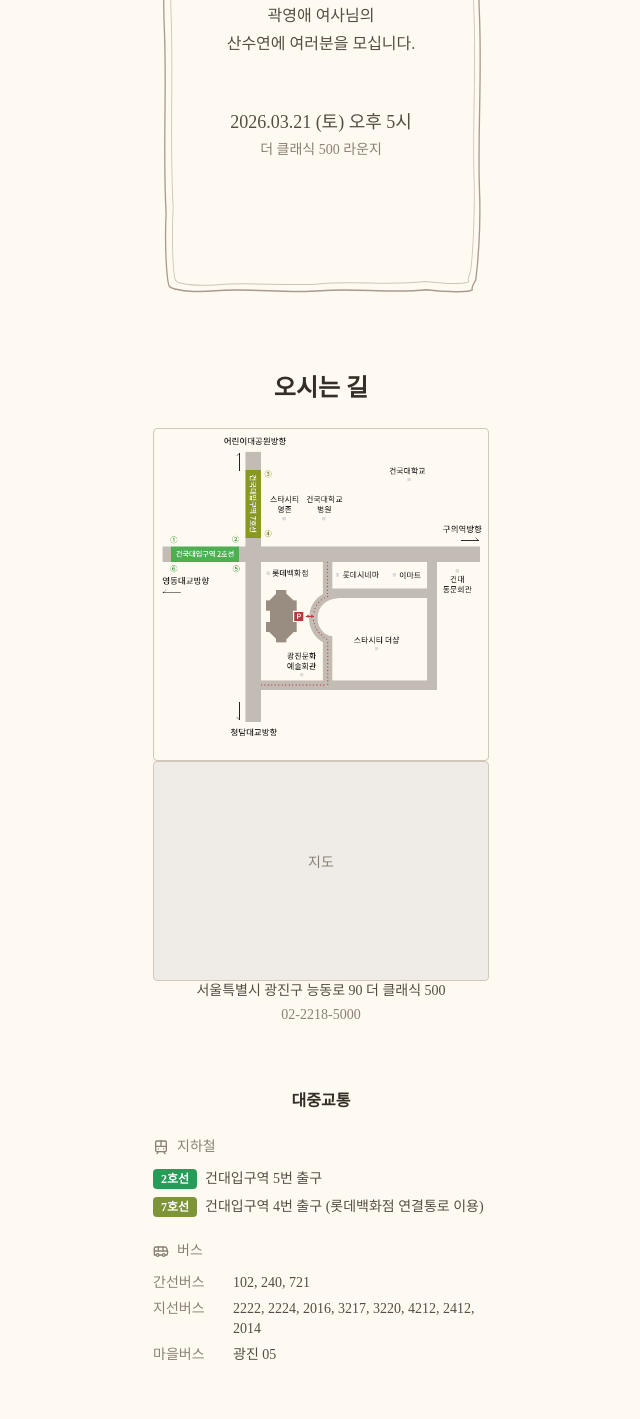
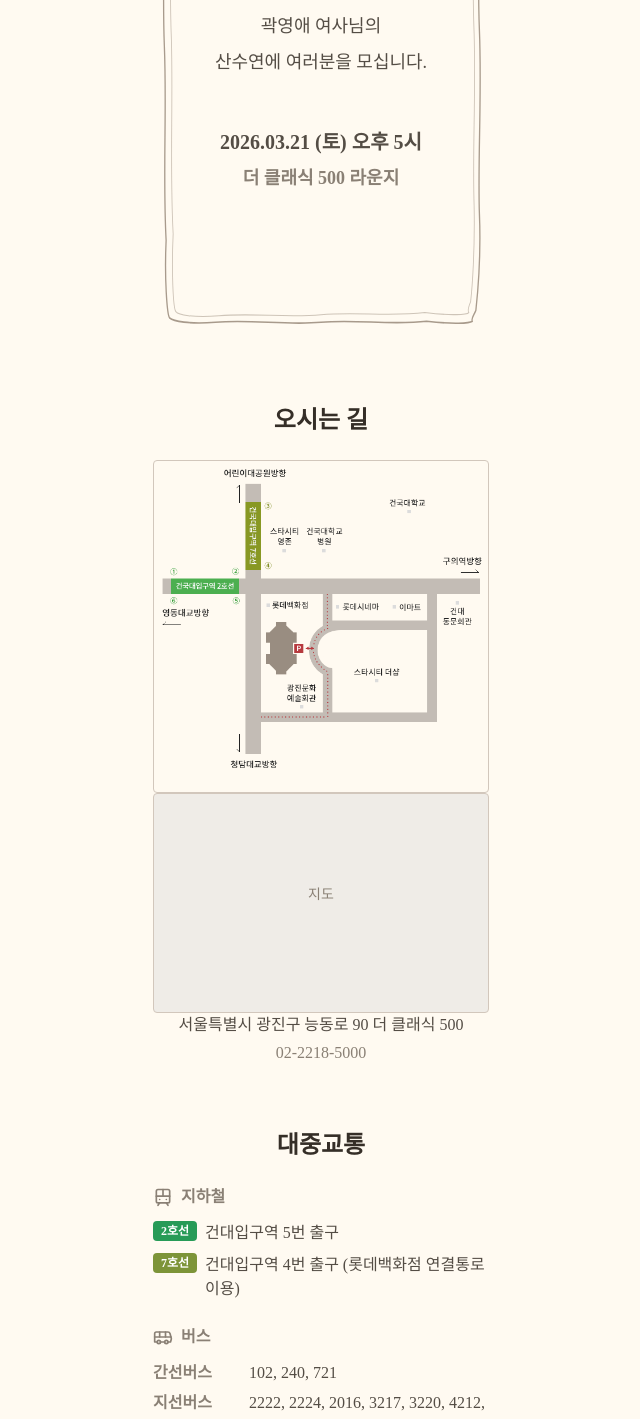
Before and after one commit to kimsudang/party-invitation, a React (Vite) app: page / in a window 1280 px wide. Shown: the part 400-1819 px from the top of the page, without its empty margins (319-959 px from the left). Built offline with nearby package versions, Linux system fonts and the light colour scheme; a web font is replaced by a local one.

Commit message:
style: 글씨 크기 수정

```diff
--- a/src/components/InvitationCard.tsx
+++ b/src/components/InvitationCard.tsx
@@ -42,16 +42,16 @@ const InvitationCard = () => {
                 <div className="relative z-10 py-3 flex flex-col gap-3 items-center text-center">
                     <p className="mb-3 text-sm tracking-widest text-muted-fg italic font-light">Happy birthday</p>
 
-                    <h1 className="mb-10 text-4xl font-semibold tracking-wide text-invitation-title">초대합니다</h1>
+                    <h1 className="mb-10 text-5xl font-bold tracking-wide text-invitation-title">초대합니다</h1>
 
-                    <div className="mb-10 space-y-1 text-invitation-text">
-                        <p className="text-base">곽영애 여사님의</p>
-                        <p className="text-base">산수연에 여러분을 모십니다.</p>
+                    <div className="mb-10 space-y-2 text-invitation-text">
+                        <p className="text-lg font-medium">곽영애 여사님의</p>
+                        <p className="text-lg font-medium">산수연에 여러분을 모십니다.</p>
                     </div>
 
-                    <div className="space-y-1 text-invitation-text">
-                        <p className="text-lg font-medium">2026.03.21 (토) 오후 5시</p>
-                        <p className="text-sm text-muted-fg">더 클래식 500 라운지</p>
+                    <div className="space-y-2 text-invitation-text">
+                        <p className="text-xl font-semibold">2026.03.21 (토) 오후 5시</p>
+                        <p className="text-lg font-semibold text-muted-fg">더 클래식 500 라운지</p>
                     </div>
                 </div>
             </div>
--- a/src/components/MapSection.tsx
+++ b/src/components/MapSection.tsx
@@ -3,7 +3,7 @@ import locationImg from "../assets/location.png";
 const MapSection = () => {
     return (
         <section className="px-6 py-10">
-            <h2 className="pb-6 text-center text-2xl font-semibold text-invitation-title">오시는 길</h2>
+            <h2 className="pb-6 text-center text-2xl font-bold text-invitation-title">오시는 길</h2>
 
             {/* 위치 안내 이미지 */}
             <img
@@ -22,8 +22,8 @@ const MapSection = () => {
 
             {/* 주소 */}
             <div className="text-center space-y-1">
-                <p className="text-sm text-invitation-text">서울특별시 광진구 능동로 90 더 클래식 500</p>
-                <p className="text-sm text-muted-fg">02-2218-5000</p>
+                <p className="text-base font-medium text-invitation-text">서울특별시 광진구 능동로 90 더 클래식 500</p>
+                <p className="text-base text-muted-fg">02-2218-5000</p>
             </div>
         </section>
     );
--- a/src/components/ShareButtons.tsx
+++ b/src/components/ShareButtons.tsx
@@ -12,9 +12,9 @@ const ShareButton = ({
 }) => (
     <button
         onClick={onClick}
-        className="flex w-full items-center justify-center gap-2 rounded-full border border-invitation-border bg-transparent px-6 py-3.5 text-sm text-invitation-text transition-colors hover:bg-secondary-bg active:bg-secondary-bg"
+        className="flex w-full items-center justify-center gap-2 rounded-full border border-invitation-border bg-transparent px-6 py-4 text-base font-medium text-invitation-text transition-colors hover:bg-secondary-bg active:bg-secondary-bg"
     >
-        <Icon className="h-4 w-4" />
+        <Icon className="h-5 w-5" />
         {label}
     </button>
 );
--- a/src/components/TransportSection.tsx
+++ b/src/components/TransportSection.tsx
@@ -12,15 +12,15 @@ const SubwayBadge = ({ line, color }: { line: string; color: string }) => (
 const TransportSection = () => {
     return (
         <section className="px-6 pb-10">
-            <h3 className="pb-6 text-center text-2lg font-semibold text-invitation-title">대중교통</h3>
+            <h3 className="pb-6 text-center text-2xl font-semibold text-invitation-title">대중교통</h3>
 
             {/* 지하철 */}
             <div className="mb-6">
                 <div className="mb-3 flex items-center justify-start gap-2 text-muted-fg">
-                    <Train className="h-4 w-4" />
-                    <span className="text-sm font-medium">지하철</span>
+                    <Train className="h-5 w-5" />
+                    <span className="text-base font-semibold">지하철</span>
                 </div>
-                <div className="space-y-2 text-sm text-invitation-text">
+                <div className="space-y-2 text-base text-invitation-text">
                     <div className="flex items-start gap-2">
                         <SubwayBadge line="2호선" color="hsl(145, 60%, 38%)" />
                         <span>건대입구역 5번 출구</span>
@@ -35,20 +35,20 @@ const TransportSection = () => {
             {/* 버스 */}
             <div>
                 <div className="mb-3 flex items-center justify-start gap-2 text-muted-fg">
-                    <Bus className="h-4 w-4" />
-                    <span className="text-sm font-medium">버스</span>
+                    <Bus className="h-5 w-5" />
+                    <span className="text-base font-semibold">버스</span>
                 </div>
-                <div className="space-y-1.5 text-sm text-invitation-text">
+                <div className="space-y-1.5 text-base text-invitation-text">
                     <div className="flex gap-4">
-                        <span className="w-16 shrink-0 font-medium text-muted-fg">간선버스</span>
+                        <span className="w-20 shrink-0 font-semibold text-muted-fg">간선버스</span>
                         <span>102, 240, 721</span>
                     </div>
                     <div className="flex gap-4">
-                        <span className="w-16 shrink-0 font-medium text-muted-fg">지선버스</span>
+                        <span className="w-20 shrink-0 font-semibold text-muted-fg">지선버스</span>
                         <span>2222, 2224, 2016, 3217, 3220, 4212, 2412, 2014</span>
                     </div>
                     <div className="flex gap-4">
-                        <span className="w-16 shrink-0 font-medium text-muted-fg">마을버스</span>
+                        <span className="w-20 shrink-0 font-semibold text-muted-fg">마을버스</span>
                         <span>광진 05</span>
                     </div>
                 </div>
```
